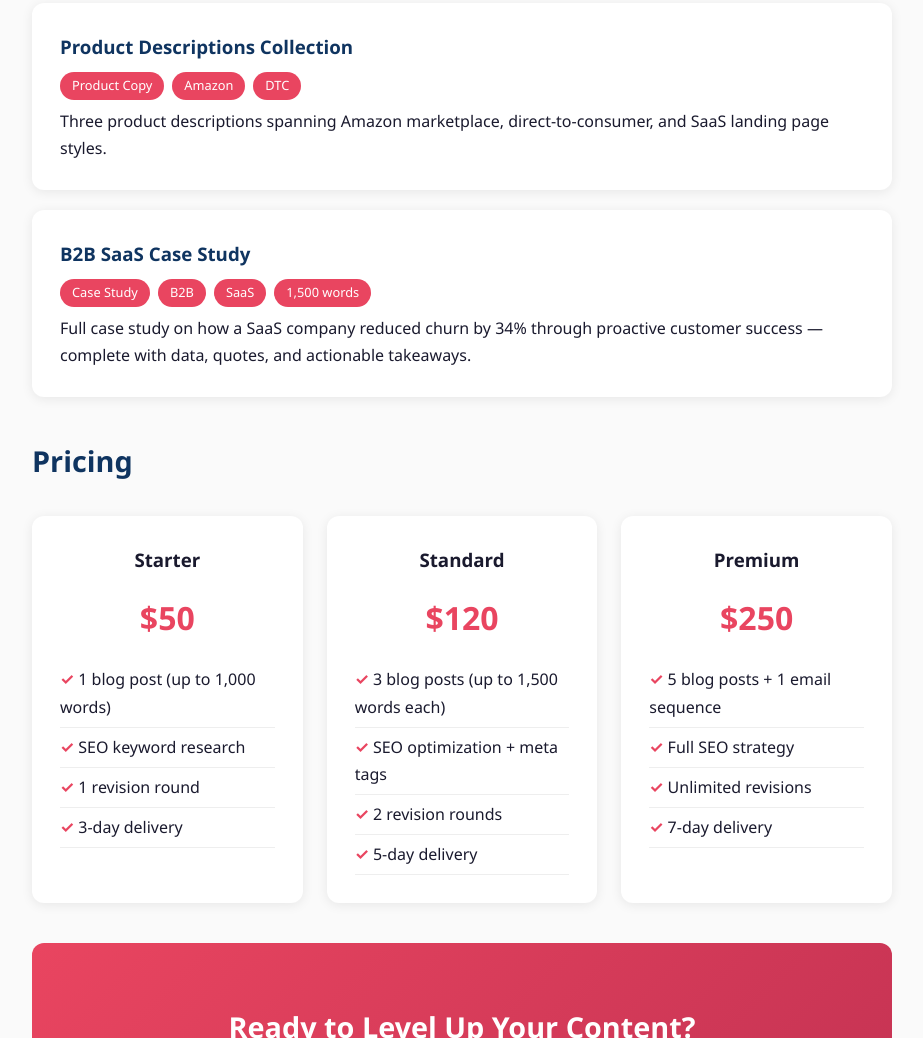
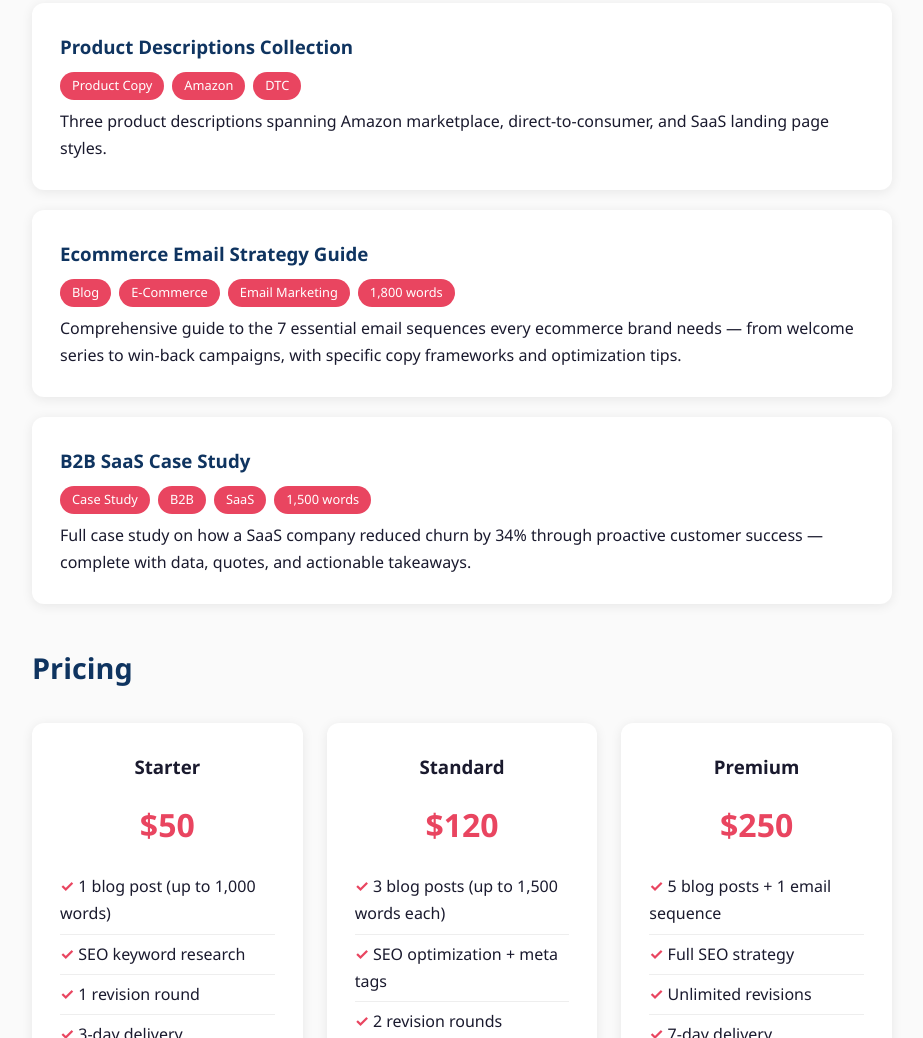
Before and after one commit to streamy-ai/streamy-ai.github.io, a plain HTML site: page index.html in a window 1280 px wide. Shown: the part 1483-2521 px from the top of the page, without its empty margins (178-1101 px from the left). Drawn offline with Linux system fonts and the light colour scheme.

Commit message:
Add ecommerce email strategy sample to portfolio

```diff
--- a/index.html
+++ b/index.html
@@ -85,6 +85,11 @@ footer{text-align:center;padding:30px;color:#666;font-size:.9rem}
 <p>Three product descriptions spanning Amazon marketplace, direct-to-consumer, and SaaS landing page styles.</p>
 </div>
 <div class="sample">
+<h3>Ecommerce Email Strategy Guide</h3>
+<span class="tag">Blog</span><span class="tag">E-Commerce</span><span class="tag">Email Marketing</span><span class="tag">1,800 words</span>
+<p>Comprehensive guide to the 7 essential email sequences every ecommerce brand needs — from welcome series to win-back campaigns, with specific copy frameworks and optimization tips.</p>
+</div>
+<div class="sample">
 <h3>B2B SaaS Case Study</h3>
 <span class="tag">Case Study</span><span class="tag">B2B</span><span class="tag">SaaS</span><span class="tag">1,500 words</span>
 <p>Full case study on how a SaaS company reduced churn by 34% through proactive customer success — complete with data, quotes, and actionable takeaways.</p>
```
